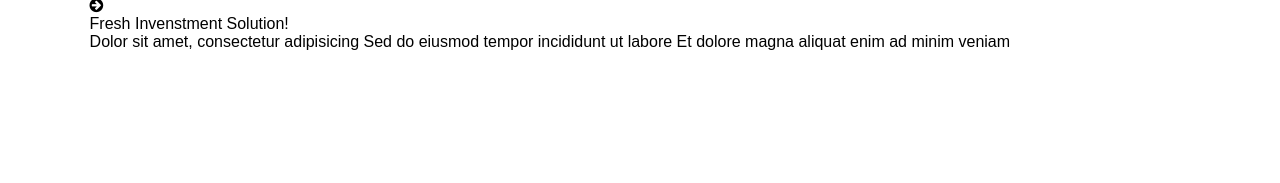
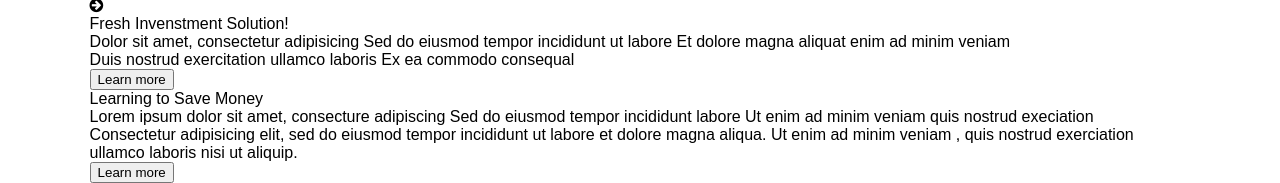
Before and after one commit to dpriyankaprdxn/task2, a plain HTML site: page index.html in a window 1280 px wide. Shown: the part 813-996 px from the top of the page. Before the commit the page ends 864 px from the top, so only its background shows below. Drawn offline with Linux system fonts and the light colour scheme.

Commit message:
4th section

```diff
--- a/index.html
+++ b/index.html
@@ -185,11 +185,27 @@
    </section>
    <section>
     <div class="wrapper">
+      <div>
     <h3>Fresh Invenstment Solution!</h3>
     <ul>
       <li>Dolor sit amet, consectetur adipisicing Sed do eiusmod tempor incididunt ut labore</li>
       <li>Et dolore magna aliquat enim ad minim veniam</li>
+      <li>Duis nostrud exercitation ullamco laboris</li>
+      <li>Ex ea commodo consequal</li>
     </ul>
+    <button>Learn more</button>
+  </div>
+  <div>
+    <h3>Learning to Save Money </h3>
+    <ul>
+      <li>Lorem ipsum dolor sit amet, consecture adipiscing </li>
+      <li>Sed do eiusmod tempor incididunt labore</li>
+      <li>Ut enim ad minim veniam quis nostrud execiation </li>
+    </ul>
+    <p>Consectetur adipisicing elit, sed do eiusmod tempor incididunt ut labore et dolore magna aliqua. Ut enim ad minim veniam , quis nostrud exerciation ullamco laboris nisi ut aliquip.</p>
+        <button>Learn more</button>
+  </div>
+
 </div>
    </section>
     </main>
```
